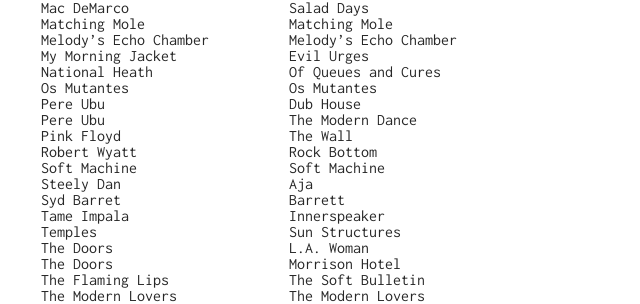
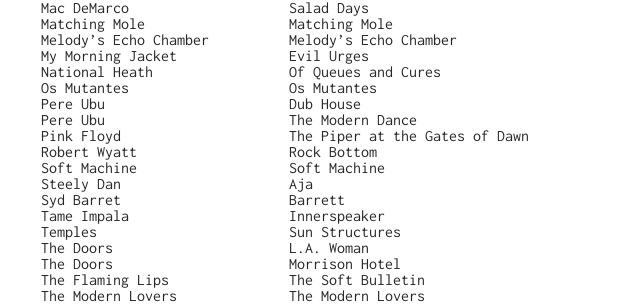
Before and after one commit to sentriz/xyz, a Jekyll site: the page built from _posts/2016-11-06-top-50-v2.md, in a window 1280 px wide. Shown: the part 634-938 px from the top of the page, without its empty margins (299-939 px from the left). Built offline with Jekyll 4.4.1, drawn with Linux system fonts in a browser that asks for light colours.

Commit message:
update top 50 2

```diff
--- a/_posts/2016-11-06-top-50-v2.md
+++ b/_posts/2016-11-06-top-50-v2.md
@@ -38,7 +38,7 @@
 |Os Mutantes|Os Mutantes|
 |Pere Ubu|Dub House|
 |Pere Ubu|The Modern Dance|
-|Pink Floyd|The Wall|
+|Pink Floyd|The Piper at the Gates of Dawn|
 |Robert Wyatt|Rock Bottom|
 |Soft Machine|Soft Machine|
 |Steely Dan|Aja|
```
